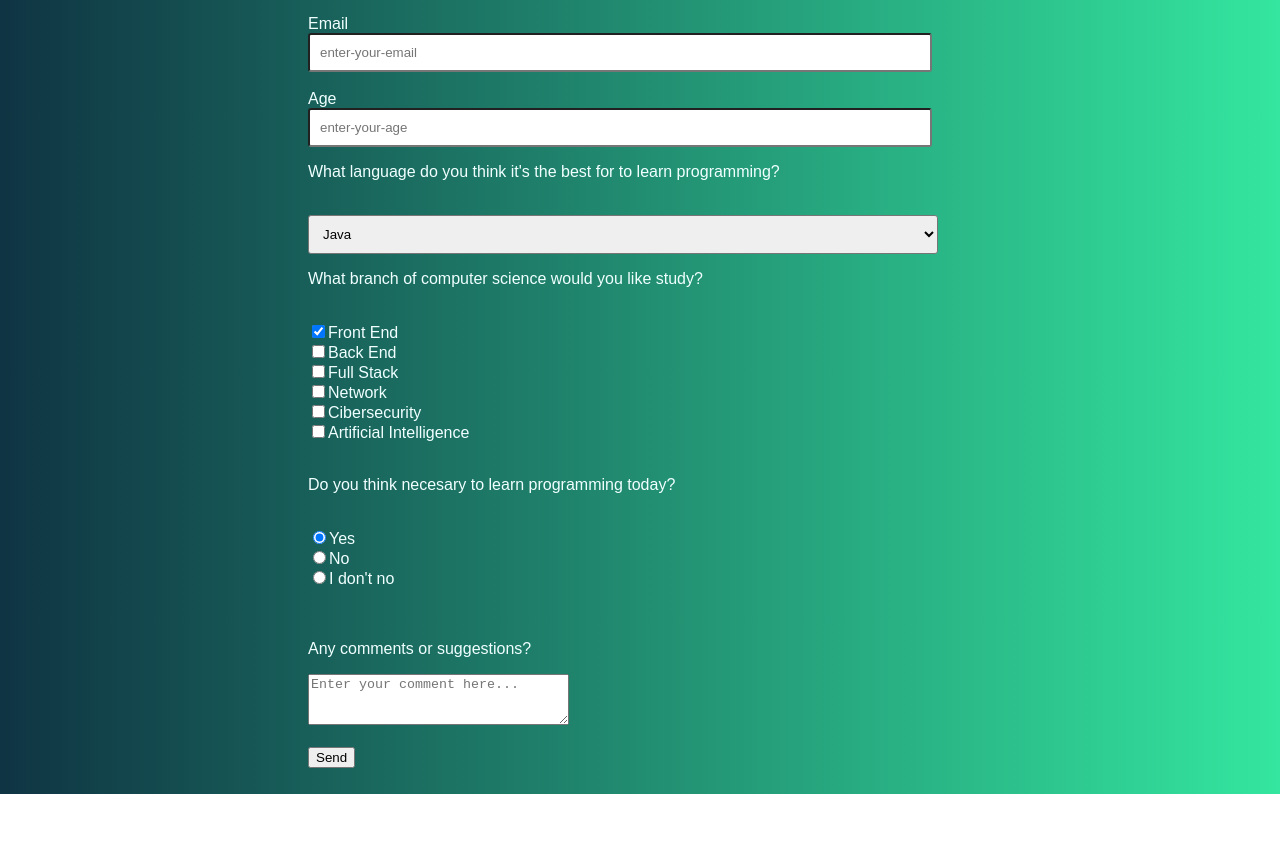
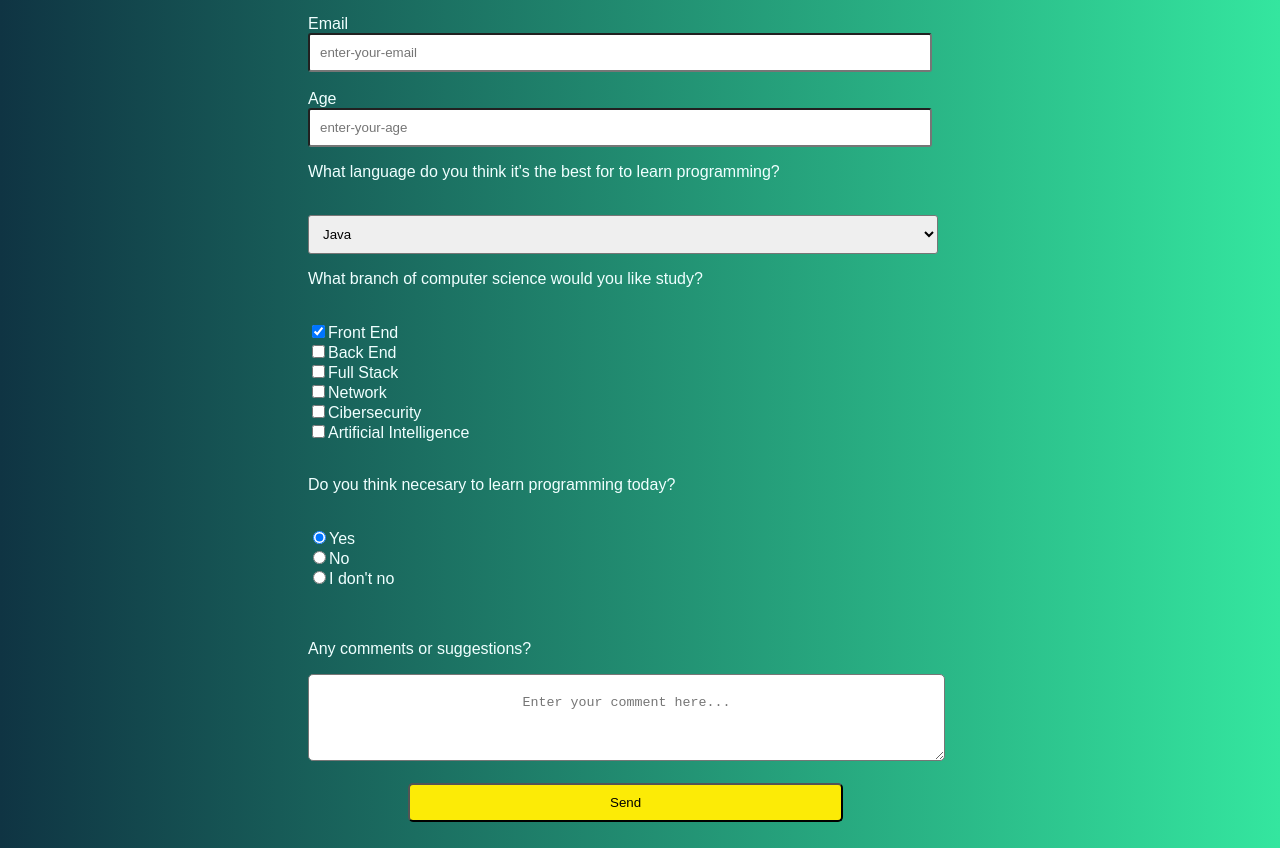
Before and after one commit to Jorgecas71/Form, a plain HTML site: page index.html in a window 1280 px wide. Shown: the part 140-988 px from the top of the page. Before the commit the page ends 934 px from the top, so only its background shows below. Drawn offline with Linux system fonts and the light colour scheme.

Commit message:
estilos css de text area y submit

```diff
--- a/css/style.css
+++ b/css/style.css
@@ -46,3 +46,18 @@ p {
     padding: 10px;
     border-radius: 3px;
    }
+
+   textarea {
+    border-radius:5px;
+    padding:20px 190px;
+    width:600;
+    text-align: center;
+   }
+
+    #submit {
+    padding:10px 200px;
+    border-radius:5px;
+    background-color:#fceb06;
+    text-align: center;
+    margin-left: 100px;
+   }
```
